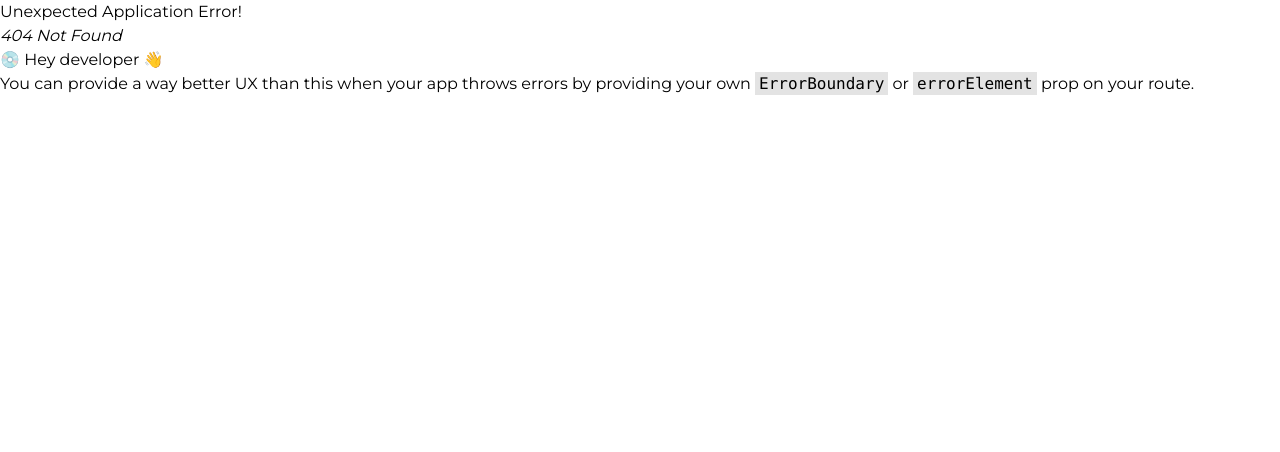
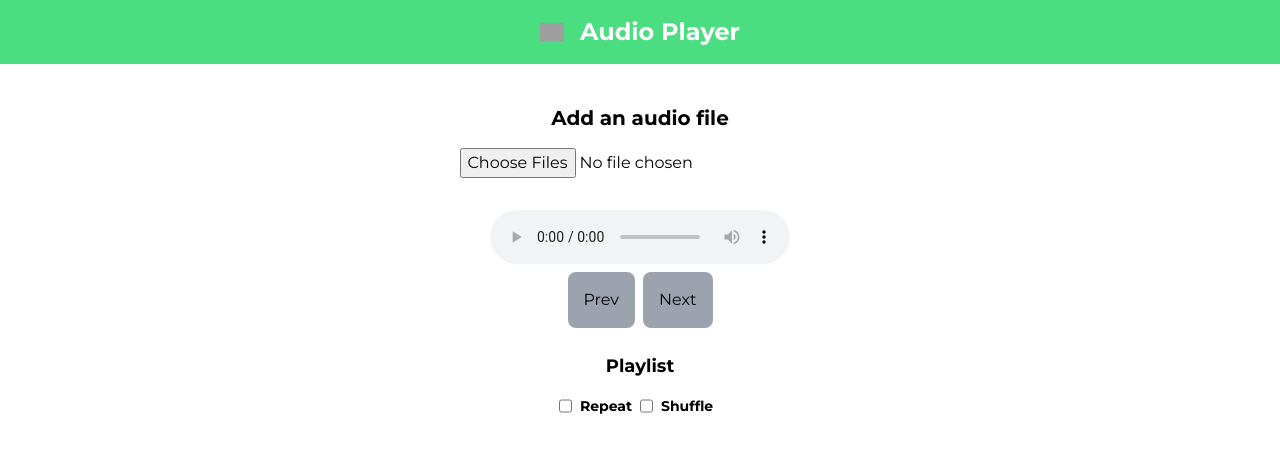
Before and after one commit to ShlokD/fe-challenges, a React (Vite) app: page /audio-player in a window 1280 px wide. Before the commit this address had no page. Shown: the top 452 px of the page. Built offline with nearby package versions, Linux system fonts and the light colour scheme; grey boxes are pictures that could not be loaded.

Commit message:
Add audio player

```diff
--- a/src/App.tsx
+++ b/src/App.tsx
@@ -54,6 +54,9 @@ function App() {
         <li className="text-2xl w-10/12 text-center my-2 bg-blue-500 text-white p-2 rounded-lg">
           <Link to={`/tarot-cards`}>Personare - Tarot App</Link>
         </li>
+        <li className="text-2xl w-10/12 text-center my-2 bg-blue-500 text-white p-2 rounded-lg">
+          <Link to={`/audio-player`}>Significa - Audio Player</Link>
+        </li>
       </ul>
     </div>
   );
--- /dev/null
+++ b/src/audio-player/index.tsx
@@ -0,0 +1,176 @@
+import { useRef, useState } from "react";
+
+import HomeLink from "../home-link";
+
+type Song = {
+  name: string;
+  src: string;
+};
+
+const AudioPlayer = () => {
+  const [songs, setSongs] = useState<Song[]>([]);
+  const [currentSong, setCurrentSong] = useState(-1);
+  const [shuffle, setShuffle] = useState(false);
+
+  const [repeat, setRepeat] = useState(false);
+
+  const audioRef = useRef<HTMLAudioElement | null>(null);
+
+  const handleFileAdd = (ev: React.ChangeEvent) => {
+    const files = (ev?.target as HTMLInputElement)?.files;
+    if (!files) return;
+
+    setSongs((prev) => {
+      const newSongs = [...files].map((file) => ({
+        name: file.name.split(".mp3")[0],
+        src: URL.createObjectURL(file),
+      }));
+      return [...prev, ...newSongs];
+    });
+    if (currentSong === -1) {
+      setCurrentSong(0);
+      audioRef?.current?.load();
+    }
+  };
+
+  const handleSongClick = (index: number) => {
+    setCurrentSong(index);
+  };
+
+  const handleEnded = () => {
+    audioRef?.current?.pause();
+    if (shuffle) {
+      let random = Math.floor(Math.random() * songs.length);
+      while (random === currentSong) {
+        random = Math.floor(Math.random() * songs.length);
+      }
+      setCurrentSong(random);
+      return;
+    }
+
+    if (currentSong !== songs.length - 1) {
+      setCurrentSong((prev) => prev + 1);
+    }
+    if (repeat && currentSong === songs.length - 1) {
+      setCurrentSong(0);
+    }
+  };
+
+  const handleSetSong = (inc: number) => {
+    audioRef?.current?.pause();
+    if (inc === 1) {
+      if (currentSong === songs.length - 1) {
+        setCurrentSong(0);
+        return;
+      }
+    }
+
+    if (inc === -1) {
+      if (currentSong === 0) {
+        setCurrentSong(songs.length - 1);
+        return;
+      }
+    }
+
+    setCurrentSong((prev) => prev + inc);
+  };
+
+  const song = songs[currentSong] || null;
+
+  return (
+    <div className="flex flex-col w-screen">
+      <header className="bg-green-400 flex flex-row justify-center gap-4 p-4 items-center">
+        <HomeLink />
+        <h1 className="text-2xl font-bold text-white">Audio Player</h1>
+      </header>
+      <main className="flex flex-col  justify-center items-center p-4">
+        <div className="flex flex-col my-2 p-2 text-center items-center justify-center">
+          <label
+            htmlFor="sound-file"
+            className="my-2 text-large font-bold text-xl"
+          >
+            Add an audio file
+          </label>
+          <input
+            type="file"
+            accept="audio/*"
+            className="p-2"
+            id="sound-file"
+            multiple
+            onChange={handleFileAdd}
+          />
+        </div>
+        <div className="flex flex-col items-center w-full">
+          <audio
+            ref={audioRef}
+            controls
+            src={song?.src}
+            className="my-2"
+            onEnded={handleEnded}
+            onCanPlay={() => audioRef?.current?.play()}
+          />
+          <div className="flex flex-row w-full gap-2 items-center justify-center">
+            <button
+              className={`${
+                !repeat && currentSong <= 0 ? "bg-gray-400" : "bg-green-400"
+              } p-4 rounded-lg`}
+              onClick={() => handleSetSong(-1)}
+              disabled={!repeat && currentSong <= 0}
+            >
+              Prev
+            </button>
+            <button
+              className={`${
+                !repeat && currentSong === songs.length - 1
+                  ? "bg-gray-400"
+                  : "bg-green-400"
+              } p-4 rounded-lg`}
+              onClick={() => handleSetSong(1)}
+              disabled={!repeat && currentSong === songs.length - 1}
+            >
+              Next
+            </button>
+          </div>
+          <div className="flex flex-col items-center w-full my-2 gap-2">
+            <p className="font-bold pt-4 text-lg">Playlist</p>
+            <div className="flex flex-row">
+              <input
+                type="checkbox"
+                id="repeat"
+                checked={repeat}
+                onChange={() => setRepeat((prev) => !prev)}
+              ></input>
+              <label htmlFor="repeat" className="p-2 text-sm font-bold">
+                Repeat
+              </label>
+              <input
+                type="checkbox"
+                id="shuffle"
+                checked={shuffle}
+                onChange={() => setShuffle((prev) => !prev)}
+              ></input>
+              <label htmlFor="shuffle" className="p-2 text-sm font-bold">
+                Shuffle
+              </label>
+            </div>
+            {songs?.map((song, i) => {
+              return (
+                <button
+                  key={`song-${i}`}
+                  className={`${
+                    i === currentSong ? "bg-green-400" : "bg-green-200"
+                  } border-2 w-full text-white text-bold p-4 rounded-lg`}
+                  onClick={() => handleSongClick(i)}
+                >
+                  {song.name}
+                </button>
+              );
+            })}
+          </div>
+        </div>
+      </main>
+    </div>
+  );
+};
+
+export default AudioPlayer;
--- a/src/main.tsx
+++ b/src/main.tsx
@@ -19,6 +19,7 @@ const PotionsStore = React.lazy(() => import("./merlins-potions"));
 const StolenBikes = React.lazy(() => import("./stolen-bike"));
 const DonationsWidget = React.lazy(() => import("./loktra-donations"));
 const TarotCards = React.lazy(() => import("./tarot-cards"));
+const AudioPlayer = React.lazy(() => import("./audio-player"));
 
 const router = createBrowserRouter([
   {
@@ -81,6 +82,10 @@ const router = createBrowserRouter([
     path: "/tarot-cards",
     element: <TarotCards />,
   },
+  {
+    path: "/audio-player",
+    element: <AudioPlayer />,
+  },
 ]);
 
 export const Main = (
```
Also changed, not shown: 1 other file (tests, documents, lock files or other folders).
